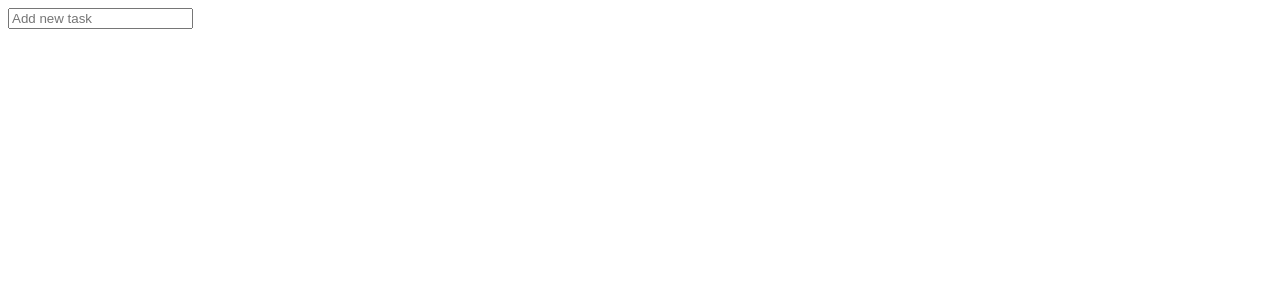
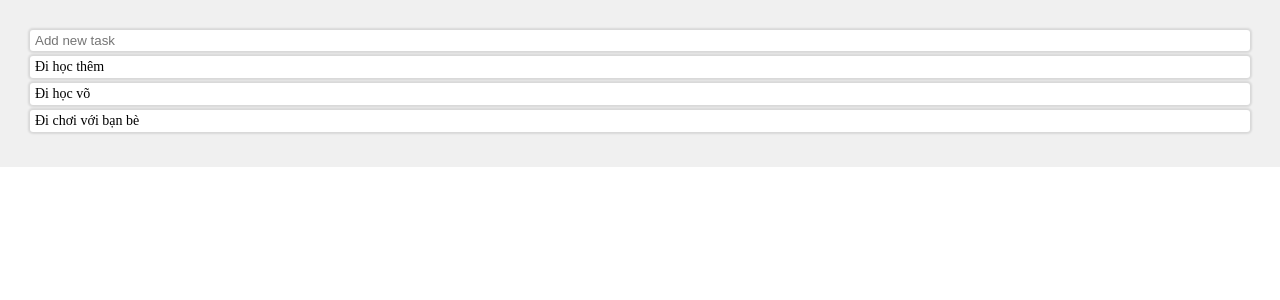
Before and after one commit to tuanhungdev1/TaskFlow, a React (Vite) app: page / in a window 1280 px wide. Shown: the top 300 px of the page. Built offline with nearby package versions, Linux system fonts and the light colour scheme.

Commit message:
Add TodoItem components

```diff
--- a/src/App.css
+++ b/src/App.css
@@ -0,0 +1,18 @@
+.todo-item-text {
+}
+
+.task-input,
+.todo-item {
+  border: 0;
+  background-color: white;
+  width: 100%;
+  padding: 3px 5px;
+  border-radius: 3px;
+  box-shadow: 0 0 2px 2px rgba(0, 0, 0, 0.1);
+  margin-bottom: 5px;
+}
+
+.container {
+  background-color: #f0f0f0;
+  padding: 30px;
+}
--- a/src/App.tsx
+++ b/src/App.tsx
@@ -1,10 +1,35 @@
+import "./App.css";
+import TodoItem from "./components/TodoItem";
+import { IToDoItem } from "./types";
 const App = () => {
+  const todoList: IToDoItem[] = [
+    {
+      id: "1",
+      name: "Đi học thêm",
+    },
+    {
+      id: "2",
+      name: "Đi học võ",
+    },
+    {
+      id: "3",
+      name: "Đi chơi với bạn bè",
+    },
+  ];
+
+  const todos = todoList.map((todo) => {
+    return <TodoItem name={todo.name} key={todo.id} />;
+  });
+
   return (
-    <div>
-      <input type="text" name="add-new-task" placeholder="Add new task" />
-      <div>
-
-      </div>
+    <div className="container">
+      <input
+        type="text"
+        name="add-new-task"
+        placeholder="Add new task"
+        className="task-input"
+      />
+      <div>{todos}</div>
     </div>
   );
 };
--- a/src/components/TodoItem.tsx
+++ b/src/components/TodoItem.tsx
@@ -4,8 +4,8 @@ interface Props {
 
 const TodoItem = ({ name }: Props) => {
   return (
-    <div>
-      <p>{name}</p>
+    <div className="todo-item">
+      <p className="todo-item-text">{name}</p>
     </div>
   );
 };
--- a/src/index.css
+++ b/src/index.css
@@ -0,0 +1,9 @@
+* {
+  margin: 0;
+  padding: 0;
+  box-sizing: border-box;
+}
+
+body {
+  font-size: 14px;
+}
--- /dev/null
+++ b/src/types/index.ts
@@ -0,0 +1,4 @@
+export interface IToDoItem {
+  id: string;
+  name: string;
+}
```
